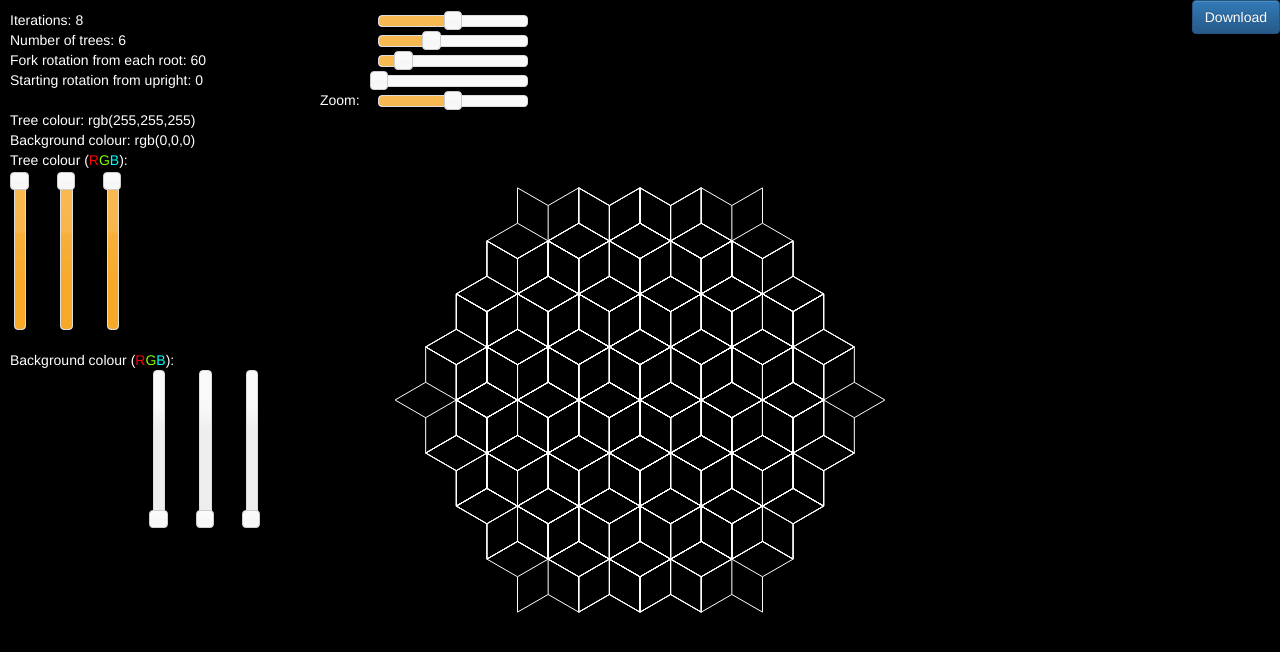
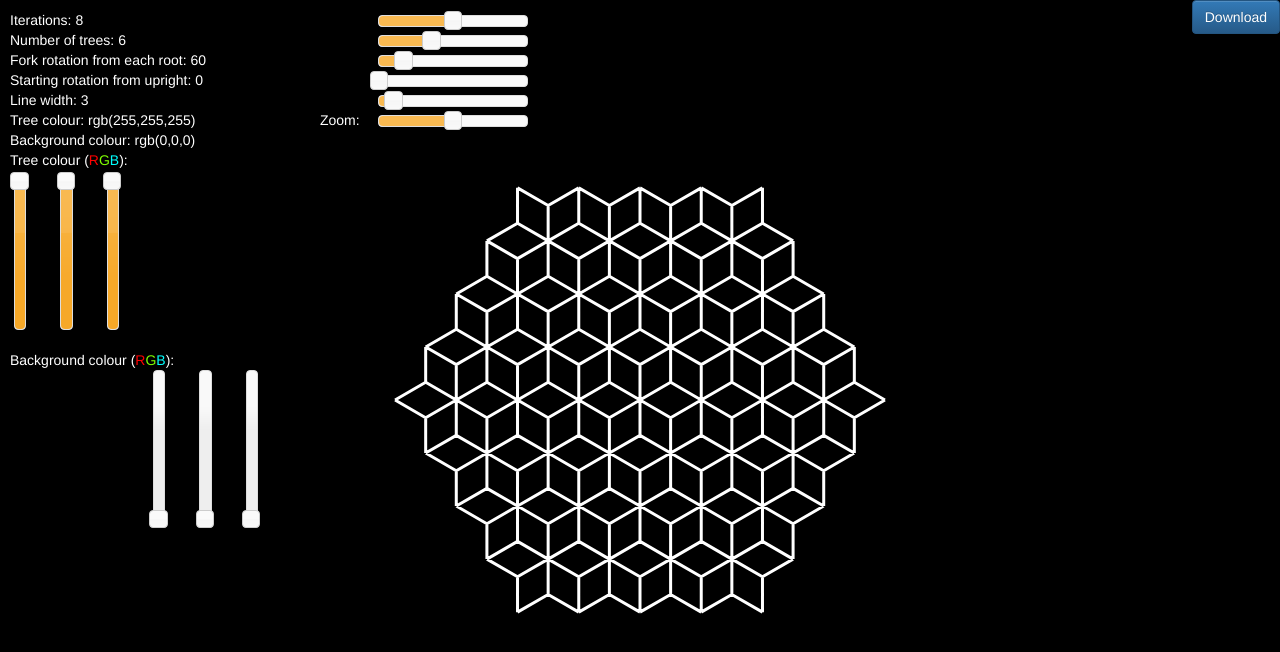
Before and after one commit to m-roberts/fractal-tree, a plain HTML site: page index.html in a window 1280 px wide. Drawn offline with Linux system fonts and the light colour scheme.

Commit message:
Added line width

```diff
--- a/css/style.css
+++ b/css/style.css
@@ -51,10 +51,18 @@ p, button {
 	float: left;
 }
 
+#lineWidth-slider {
+	width: 150px;
+	top: 20px;
+	margin-top: 75px;
+	margin-left: -150px;
+	float: left;
+}
+
 #zoom-slider {
 	width: 150px;
 	top: 20px;
-	margin-top: 75px;
+	margin-top: 95px;
 	margin-left: -150px;
 	float: left;
 }
--- a/index.html
+++ b/index.html
@@ -51,8 +51,10 @@
 				<p style="color:white;margin-left:10px;margin-top:70px;">
 					Starting rotation from upright: <span id="startingAngle"></span>
 				</p>
+				<div id="lineWidth-slider"></div>
+				<p style="margin-top:90px;">Line width: <span id="lineWidth"></span></p>
 				<div id="zoom-slider"></div>
-				<p style="margin-left:320px;margin-top:90px;">Zoom: <span id="zoom"></span></p>
+				<p style="margin-left:320px;margin-top:110px;">Zoom: </p>
 				<div id="startingAngle-slider"></div>
 				<p style="margin-top:110px;">Tree colour: <span id="colourTree"></span></p>
 				<p style="margin-top:130px;">Background colour: <span id="colourBackground"></span></p>
@@ -64,13 +66,14 @@
 					<input type="text" id="noOfTrees-txt"/>
 					<input type="text" id="rotationPerIteration-txt"/>
 					<input type="text" id="startingAngle-txt"/>
+					<input type="text" id="lineWidth-txt"/>
+					<input type="text" id="zoom-txt"/>
 					<input type="text" id="tree-color-R"/>
 					<input type="text" id="tree-color-G"/>
 					<input type="text" id="tree-color-B"/>
 					<input type="text" id="back-color-R"/>
 					<input type="text" id="back-color-G"/>
 					<input type="text" id="back-color-B"/>
-					<input type="text" id="zoom-txt"/>
 				</p>
 			</div>
 
--- a/js/fractalTree.js
+++ b/js/fractalTree.js
@@ -3,6 +3,7 @@ var elem;
 var seedPoints;
 var colours = {};
 var design = {};
+var zoom;
 var scalingFactor;
 
 function setupInteractions() {
@@ -56,6 +57,9 @@ function setupInteractions() {
 
 	createSlider($( "#zoom-slider" ), $( "#zoom-txt" ), 0, 200, "horizontal");
 	$( "#zoom-slider" ).slider( "value", 100 );
+
+	createSlider($( "#lineWidth-slider" ), $( "#lineWidth-txt" ), 0, 30, "horizontal");
+	$( "#lineWidth-slider" ).slider( "value", 3 );
 }
 
 /////////////////////
@@ -79,8 +83,6 @@ function setSeedPoints() {
 }
 
 function setColours() {
-	// colours.background = "rgb(0,0,0)";
-
 	var background_rgb =[
 		$('#back-slider-R').slider("value"),
 		$('#back-slider-G').slider("value"),
@@ -113,13 +115,13 @@ function setDesign() {
 
 	}
 	// Scales size of tree in canvas
-	var zoom = $('#zoom-slider').slider("value");
+	zoom = $('#zoom-slider').slider("value");
 	scalingFactor = zoom*design.depth/Math.pow(Math.sqrt(design.depth), 3);
+	// Line thickness
+	// Can this be made a function of the generation currently being drawn?
+	ctx.lineWidth = $('#lineWidth-slider').slider("value");
 }
 
-
-
-var lineWidth = 1;
 ///////////////////
 // END VARIABLES //
 ///////////////////
@@ -185,6 +187,8 @@ function writeSettings(){
 	$("#depth").text(design.depth);
 	$("#noOfTrees").text(design.noOfTrees);
 	$("#rotationPerIteration").text(design.rotationPerIteration);
+	$("#zoom").text(zoom);
+	$("#lineWidth").text(ctx.lineWidth);
 	$("#startingAngle").text(design.startingAngle);
 	$("#colourTree").text(colours.tree.toString());
 	$("#colourBackground").text(colours.background.toString());
@@ -205,9 +209,5 @@ $( document ).ready(function() {
 	setCanvasSize();
 	setSeedPoints();
 	ctx = elem.getContext('2d');
-	// Line thickness
-	// Can this be made a function of the generation currently being drawn?
-	ctx.lineWidth = lineWidth;
-
 	updateCanvas();
 });
```
